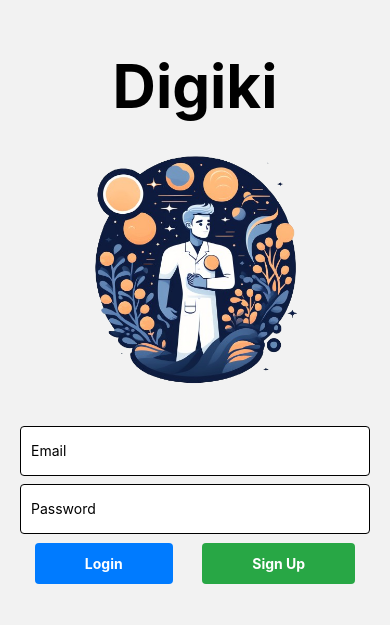
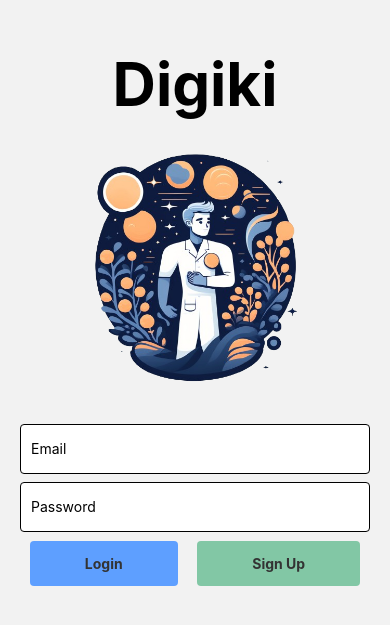
Before and after one commit to Pulkio/ReactKineDigiApp, a React Native app in the folder ReactKineDigiApp/: screen /AddPatient in a window 390 px wide. Shown: the part 103-728 px from the top of the page. Built offline with nearby package versions, Linux system fonts and the light colour scheme; no server answers.

Commit message:
modification style

```diff
--- a/ReactKineDigiApp/app/screens/AddPatient.tsx
+++ b/ReactKineDigiApp/app/screens/AddPatient.tsx
@@ -1,48 +1,44 @@
 import React, { useState } from 'react';
-import { View, Text, TextInput, TouchableOpacity, StyleSheet } from 'react-native';
+import { View, Text, TextInput, TouchableOpacity, StyleSheet, Image } from 'react-native';
 import { FIRESTORE_DB } from '../../FirebaseConfig';
 import { getDoc, doc, setDoc, collection } from 'firebase/firestore';
 import { Alert } from 'react-native';
-import { getAuth, User } from 'firebase/auth';  // Modifiez l'importation ici
+import { getAuth, User } from 'firebase/auth';
+
+
+const logo = require('../../assets/logo_patient.png');
+
 
 const AddPatient = () => {
   const [nom, setNom] = useState('');
   const [prenom, setPrenom] = useState('');
-  const [envergure, setEnvergure] = useState(''); // Ajout du champ envergure
-  const [currentUser, setCurrentUser] = useState<User | null>(getAuth().currentUser); // Utilisez currentUser directement
+  const [envergure, setEnvergure] = useState('');
+  const [currentUser, setCurrentUser] = useState<User | null>(getAuth().currentUser);
 
   const ajouterPatient = async () => {
     try {
-      // Vérifiez que l'utilisateur est authentifié
       if (!currentUser) {
         Alert.alert('Erreur', 'Veuillez vous connecter pour ajouter un patient.');
         return;
       }
 
-      // Utilisez l'ID de l'utilisateur comme nom de la collection
       const collectionName = `users/${currentUser.uid}/patients`;
 
-      // Vérifiez que le prénom et le nom ont été saisis
       if (!prenom || !nom) {
         Alert.alert('Erreur', 'Veuillez saisir le prénom et le nom du patient.');
         return;
       }
 
-      // Supprimez les espaces du prénom et du nom
       const prenomSansEspaces = prenom.replace(/\s/g, '');
       const nomSansEspaces = nom.replace(/\s/g, '');
 
-      // Générez l'e-mail à partir du prénom et du nom sans espaces
       const email = `${prenomSansEspaces.toLowerCase()}${nomSansEspaces.toLowerCase()}@digisport.fr`;
 
-      // Vérifiez si un patient avec le même e-mail existe déjà dans la collection de l'utilisateur
       const existingDoc = await getDoc(doc(collection(FIRESTORE_DB, collectionName), email));
 
       if (existingDoc.exists()) {
-        // Un patient avec le même e-mail existe déjà
         Alert.alert('Erreur', 'Un patient avec le même e-mail existe déjà.');
       } else {
-        // Utilisez l'e-mail comme ID lors de l'ajout du document
         const patientData = {
           nom,
           prenom,
@@ -52,10 +48,8 @@ const AddPatient = () => {
         const docRef = doc(collection(FIRESTORE_DB, collectionName), email);
         await setDoc(docRef, patientData);
 
-        // Affichage de la boîte de dialogue pour le succès
         Alert.alert('Succès', 'Patient ajouté avec succès.');
 
-        // Effacer les entrées des champs nom et prénom
         setNom('');
         setPrenom('');
         setEnvergure('');
@@ -69,27 +63,31 @@ const AddPatient = () => {
 
   return (
     <View style={styles.container}>
+      <Image source={logo} style={styles.logo} />
 
-    <Text style={styles.label}>Prénom :</Text>
+      <Text style={[styles.label, { fontWeight: 'bold' }]}>Prénom</Text>
       <TextInput
         style={styles.input}
         value={prenom}
         onChangeText={(text) => setPrenom(text)}
         placeholder="Entrez le prénom"
       />
-    <Text style={styles.label}>Nom :</Text>
+
+      <Text style={[styles.label, { fontWeight: 'bold' }]}>Nom</Text>
       <TextInput
         style={styles.input}
         value={nom}
         onChangeText={(text) => setNom(text)}
         placeholder="Entrez le nom"
       />
-    <Text style={styles.label}>Envergure :</Text>
+
+      <Text style={[styles.label, { fontWeight: 'bold' }]}>Envergure</Text>
       <TextInput
         style={styles.input}
         value={envergure}
         onChangeText={(text) => setEnvergure(text)}
         placeholder="Entrez l'envergure"
+        keyboardType="numeric"
       />
 
       <TouchableOpacity style={styles.button} onPress={ajouterPatient}>
@@ -99,16 +97,25 @@ const AddPatient = () => {
   );
 };
 
+
 const styles = StyleSheet.create({
   container: {
     flex: 1,
     padding: 20,
-    backgroundColor: '#fff',
-    justifyContent: 'center', // Centre verticalement
+    backgroundColor: '#F4F4F4',
+    justifyContent: 'center',
+  },
+  logo: {
+    width: '100%', // Utiliser la largeur complète de l'écran
+    height: 180, // Ajuster la hauteur selon vos besoins
+    resizeMode: 'contain', // Ajuster le mode de redimensionnement
+    marginBottom: 20,
   },
   label: {
-    fontSize: 16,
+    fontSize: 18, // Augmenter la taille de la police
     marginBottom: 5,
+    color: '#333',
+    textAlign: 'center', // Centrer le texte
   },
   input: {
     height: 40,
@@ -116,17 +123,21 @@ const styles = StyleSheet.create({
     borderWidth: 1,
     marginBottom: 15,
     paddingHorizontal: 10,
+    backgroundColor: '#fff',
+    borderRadius: 5,
   },
   button: {
-    backgroundColor: '#007BFF',
+    backgroundColor: '#82C7A5',
     padding: 10,
     borderRadius: 5,
     alignItems: 'center',
   },
   buttonText: {
-    color: '#fff',
+    color: '#333',
     fontSize: 16,
+    fontWeight: 'bold',
   },
 });
 
+
 export default AddPatient;
--- a/ReactKineDigiApp/app/screens/DeletePatient.tsx
+++ b/ReactKineDigiApp/app/screens/DeletePatient.tsx
@@ -1,8 +1,11 @@
 import React, { useState, useEffect } from 'react';
-import { View, Text, FlatList, TouchableOpacity, StyleSheet, Alert } from 'react-native';
+import { View, Text, FlatList, TouchableOpacity, StyleSheet, Alert, Image } from 'react-native';
 import { FIRESTORE_DB } from '../../FirebaseConfig';
 import { getDocs, collection, deleteDoc, doc } from 'firebase/firestore';
 import { getAuth, User } from 'firebase/auth';  // Ajoutez cette importation
+
+const logo = require('../../assets/logo_patient.png');
+
 
 interface Patient {
   id: string;
@@ -78,6 +81,8 @@ const DeletePatient = () => {
 
   return (
     <View style={styles.container}>
+      <Image source={logo} style={styles.logo} />
+
       <Text style={styles.title}>Liste des Patients</Text>
       {patients.length > 0 ? (
         <FlatList
@@ -102,6 +107,7 @@ const styles = StyleSheet.create({
     fontSize: 18,
     fontWeight: 'bold',
     marginBottom: 20,
+    textAlign: 'center',
   },
   patientItem: {
     flexDirection: 'row',
@@ -118,6 +124,12 @@ const styles = StyleSheet.create({
     color: 'red',
     fontWeight: 'bold',
   },
+  logo: {
+    width: '100%', // Utiliser la largeur complète de l'écran
+    height: 180, // Ajuster la hauteur selon vos besoins
+    resizeMode: 'contain', // Ajuster le mode de redimensionnement
+    marginBottom: 20,
+  },
 });
 
 export default DeletePatient;
--- a/ReactKineDigiApp/app/screens/Test.tsx
+++ b/ReactKineDigiApp/app/screens/Test.tsx
@@ -11,7 +11,7 @@ if (!global.atob) {
 import 'firebase/storage';
 import 'firebase/storage/dist/index.cjs'; // or 'firebase/storage/dist/index.esm' for ES modules
 import React, { useState, useEffect, useRef } from 'react';
-import { View, Text, StyleSheet, Button, SafeAreaView, Alert, ActivityIndicator } from 'react-native';
+import { View, Text, StyleSheet, Button, SafeAreaView, Alert, ActivityIndicator, Image, TouchableOpacity } from 'react-native';
 import { Picker } from '@react-native-picker/picker';
 import { Camera } from 'expo-camera';
 import * as MediaLibrary from 'expo-media-library';
@@ -20,6 +20,9 @@ import { getDocs, collection, addDoc } from 'firebase/firestore';
 import { FIRESTORE_DB } from '../../FirebaseConfig';
 import * as FileSystem from 'expo-file-system';
 import { getStorage, ref, uploadBytes, getDownloadURL } from '@firebase/storage';
+
+const logo = require('../../assets/test_image.png');
+
 
 interface TestProps {}
 
@@ -193,6 +196,7 @@ const Test: React.FC<TestProps> = () => {
       ) : (
         <View>
           <View style={styles.pickerContainer}>
+            <Image source={logo} style={styles.logo} />
             <Text style={styles.title}>Choisir un Test</Text>
             <Picker
               selectedValue={selectedTest}
@@ -201,7 +205,7 @@ const Test: React.FC<TestProps> = () => {
                 setIsButtonDisabled(!itemValue || !selectedPatient);
               }}
             >
-              <Picker.Item label="Sélectionner un test" value={null} />
+              <Picker.Item label="Choisir un test" value={null} />
               {tests.map((test, index) => (
                 <Picker.Item key={index} label={test} value={test} />
               ))}
@@ -214,18 +218,21 @@ const Test: React.FC<TestProps> = () => {
                 setIsButtonDisabled(!selectedTest || !itemValue);
               }}
             >
-              <Picker.Item label="Sélectionner un patient" value={null} />
+              <Picker.Item label="Choisir un patient" value={null} />
               {patients.map((patient, index) => (
                 <Picker.Item key={index} label={patient} value={patient} />
               ))}
             </Picker>
           </View>
           <View style={styles.buttonContainer}>
-            <Button
-              title="Commencer la vidéo"
+            {/* Use TouchableOpacity for rounded button */}
+            <TouchableOpacity
+              style={styles.roundedButton}
               onPress={() => setShowCamera(true)}
               disabled={isButtonDisabled}
-            />
+            >
+              <Text style={styles.buttonText}>Commencer la vidéo</Text>
+            </TouchableOpacity>
           </View>
         </View>
       )}
@@ -253,8 +260,8 @@ const styles = StyleSheet.create({
     justifyContent: 'center',
   },
   buttonContainer: {
-    backgroundColor: '#fff',
-    alignSelf: 'flex-end',
+    alignItems: 'center', // Align the button in the center
+    marginTop: 20,
   },
   pickerContainer: {
     marginTop: 20,
@@ -270,6 +277,7 @@ const styles = StyleSheet.create({
     fontSize: 18,
     fontWeight: 'bold',
     marginBottom: 10,
+    textAlign: 'center', // Center the text horizontally
   },
   durationContainer: {
     position: 'absolute',
@@ -290,6 +298,23 @@ const styles = StyleSheet.create({
     justifyContent: 'center',
     alignItems: 'center',
   },
+  logo: {
+    width: '100%', // Utiliser la largeur complète de l'écran
+    height: 180, // Ajuster la hauteur selon vos besoins
+    resizeMode: 'contain', // Ajuster le mode de redimensionnement
+    marginBottom: 20,
+  },
+  roundedButton: {
+    backgroundColor: '#5E9FFF',
+    borderRadius: 25, // Adjust the border radius as needed
+    paddingVertical: 10,
+    paddingHorizontal: 20,
+  },
+  buttonText: {
+    color: 'white',
+    fontSize: 18,
+    fontWeight: 'bold',
+  },
 });
 
 export default Test;
--- a/ReactKineDigiApp/app/styles/loginStyles.ts
+++ b/ReactKineDigiApp/app/styles/loginStyles.ts
@@ -19,12 +19,12 @@ export const loginStyles = StyleSheet.create({
   },
   button: {
     marginVertical: 5,
-    paddingVertical: 12, // Ajustez la valeur pour contrôler la hauteur du bouton
-    paddingHorizontal: 50, // Ajustez la valeur pour contrôler la largeur du bouton
+    paddingVertical: 14, // Ajustez la valeur pour contrôler la hauteur du bouton
+    paddingHorizontal: 55, // Ajustez la valeur pour contrôler la largeur du bouton
     borderRadius: 4,
   },
   buttonText: {
-    color: '#fff',
+    color: '#333',
     textAlign: 'center',
     fontWeight: 'bold',
   },
@@ -46,10 +46,10 @@ export const loginStyles = StyleSheet.create({
     justifyContent: 'space-around', // Ajustez la valeur pour contrôler l'espace entre les boutons
   },
   loginButton: {
-    backgroundColor: '#007bff', // Couleur spécifique au bouton "Login"
+    backgroundColor: '#5E9FFF', // Couleur spécifique au bouton "Login"
   },
   signUpButton: {
-    backgroundColor: '#28a745', // Couleur spécifique au bouton "Sign Up"
+    backgroundColor: '#82C7A5', // Couleur spécifique au bouton "Sign Up"
   },
 });
 
```
Also changed, not shown: ReactKineDigiApp/assets/logo_patient.png (added), ReactKineDigiApp/assets/test_image.png (added). Lines whose indentation alone changed are shown as unchanged.
